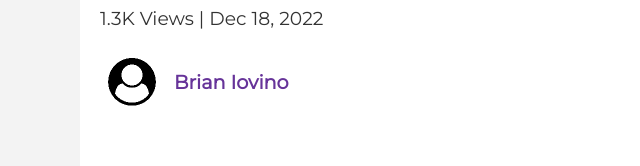
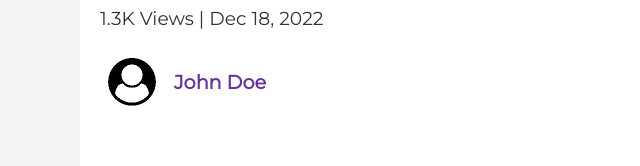
Before and after one commit to Hail2DaCode/Video-Preview, a plain HTML site: page index.html in a window 1280 px wide. Shown: the part 546-712 px from the top of the page, 0-640 px from the left. Drawn offline with Linux system fonts and the light colour scheme.

Commit message:
second commit

```diff
--- a/index.html
+++ b/index.html
@@ -38,7 +38,7 @@
                     <h3>1.3K Views | Dec 18, 2022</h3>
                     <div class="user">
                         <img src="assets/user.png" alt="user-circle" class="avatar-s">
-                        <span class="user-name">Brian Iovino</span>
+                        <span class="user-name">John Doe</span>
                     </div>
                 </div>
                 <button class="btn">Subscribe</button>
```
